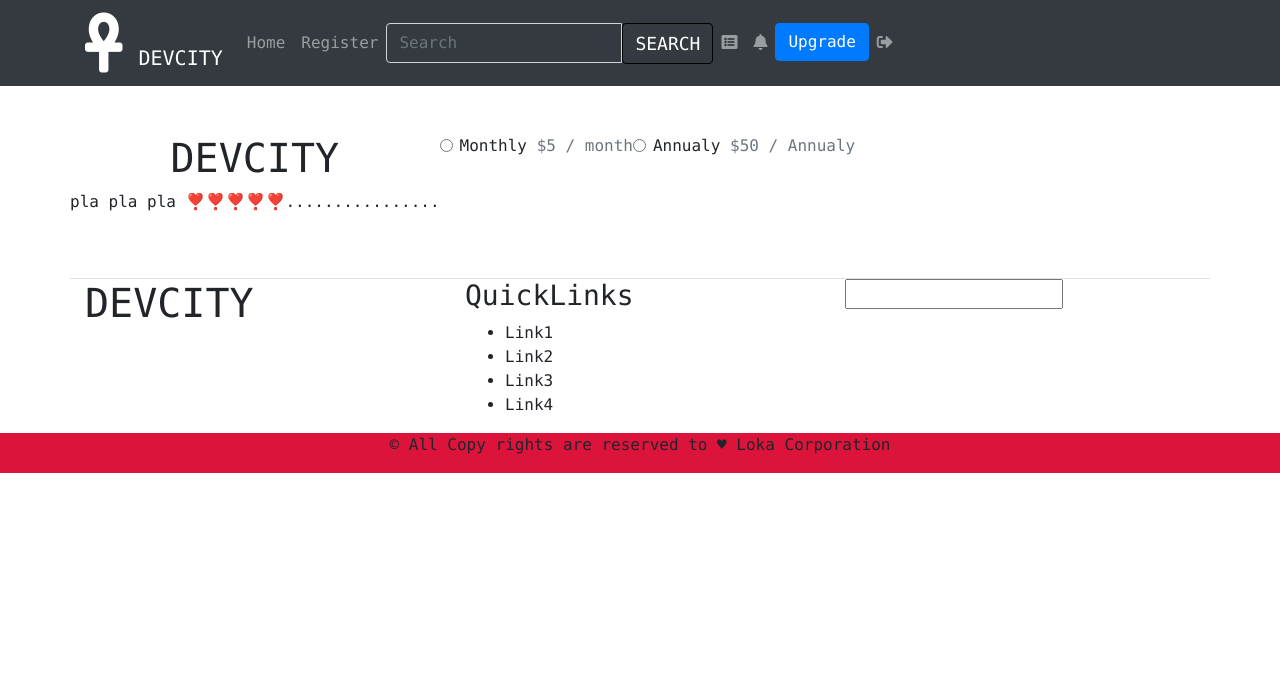
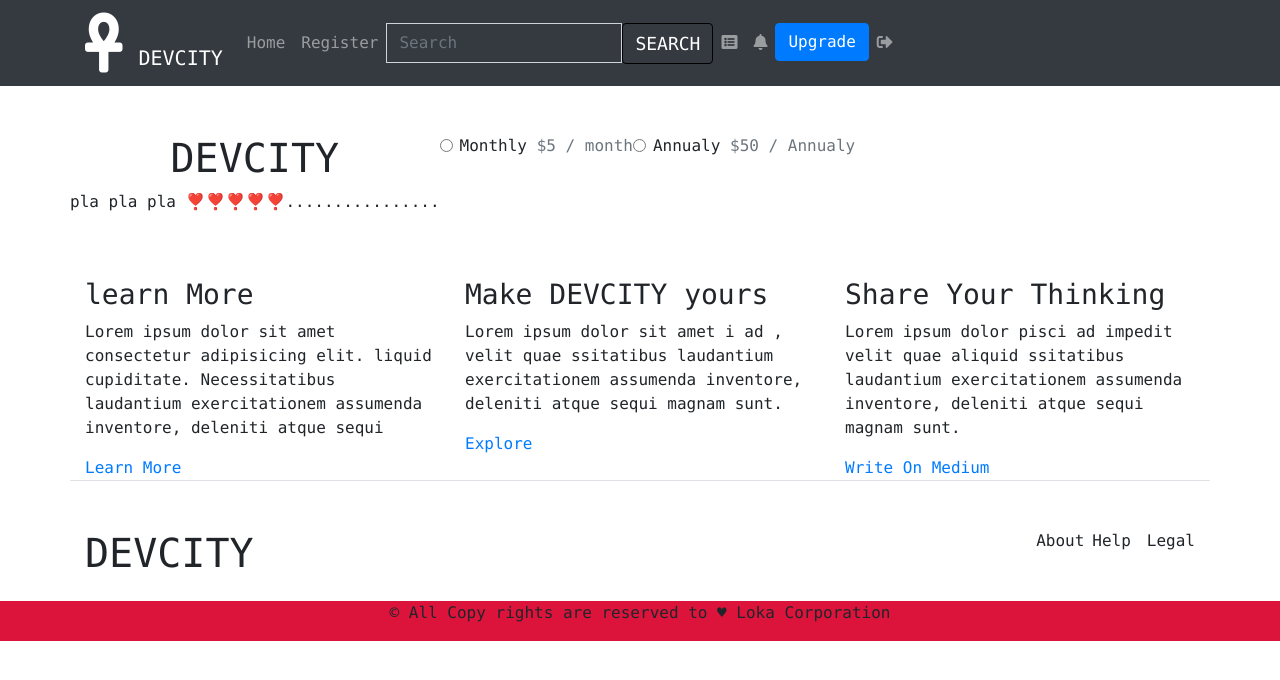
Before and after one commit to mhmdwSamir/developpercity, an Angular app in the folder web-client/: page /plan in a window 1280 px wide. Shown: the top 680 px of the page. Built offline with nearby package versions, Linux system fonts and the light colour scheme; a web font is replaced by a local one.

Commit message:
change footer style && add some enhancements

```diff
--- a/web-client/src/app/helpers/Validators/match-password.ts
+++ b/web-client/src/app/helpers/Validators/match-password.ts
@@ -9,8 +9,6 @@ export class MatchPassword {
 
     let password = control.get('password').value;
     let confirmPass = control.get('repeatPassword').value;
-
-
     return password === confirmPass ? null : { DontMatch: true }
   }
 }
--- a/web-client/src/app/shared/footer/footer.component.html
+++ b/web-client/src/app/shared/footer/footer.component.html
@@ -1,25 +1,39 @@
 <div class="container">
 
-    <div class="row border-top">
+    <div class="row border-bottom my-5">
         <div class="col-4">
-            <h1>DEVCITY</h1>
+            <h3>learn More </h3>
+            <p> Lorem ipsum dolor sit amet consectetur adipisicing elit. liquid cupiditate. Necessitatibus laudantium exercitationem assumenda inventore, deleniti atque sequi
+            </p>
+            <a routerLink="/more"> Learn More  </a>
         </div>
         <div class="col-4">
-            <h3>QuickLinks </h3>
-            <ul>
-                <li>Link1</li>
-                <li>Link2</li>
-                <li>Link3</li>
-                <li>Link4</li>
-            </ul>
+            <h3>Make DEVCITY yours </h3>
+            <p> Lorem ipsum dolor sit amet i ad , velit quae ssitatibus laudantium exercitationem assumenda inventore, deleniti atque sequi magnam sunt. </p>
+            <a routerLink="/explore"> Explore  </a>
         </div>
         <div class="col-4">
-            <input/>
+            <h3>Share Your Thinking </h3>
+            <p> Lorem ipsum dolor pisci ad impedit velit quae aliquid ssitatibus laudantium exercitationem assumenda inventore, deleniti atque sequi magnam sunt. </p>
+            <a routerLink="/write">Write On Medium </a>
+        </div>
+    </div>
+    <div class="row my-2">
+        <div class="col-6">
+            <h1> DEVCITY </h1>
+        </div>
+        <div class="col-6 text-right">
+            <ul class="list-inline">
+                <li class="list-inline-item mx-2">About</li>
+                <li class="list-inline-item">Help</li>
+                <li class="list-inline-item ml-2">Legal</li>
+
+            </ul>
         </div>
     </div>
 </div>
 
-<div class="s_footer">
+<div class="s_footer mt-3">
     <p class="text-center">
         &copy; All Copy rights are reserved to &hearts; Loka Corporation
     </p>
--- a/web-client/src/app/shared/input/input.component.html
+++ b/web-client/src/app/shared/input/input.component.html
@@ -1,6 +1,6 @@
 <div class="form-group">
     <label for="cardNumber">{{label}}</label>
-    <input [formControl]="control" type="text" class="form-control" id="cardNumber" [placeholder]="placeholder" [ngClass]="{ 'is-invalid':control.errors && control.touched }" />
+    <input [formControl]="control" type="text" class="form-control" [placeholder]="placeholder" [ngClass]="{ 'is-invalid':control.errors && control.touched && control.dirty }" />
 </div>
 
 
@@ -9,5 +9,6 @@
     <p *ngIf="control.errors.required" class="error"> ** {{label}} Feild Is Required </p>
     <p *ngIf="control.errors.minlength" class="error"> ** {{label}} Should be at least 16 Number </p>
     <p *ngIf="control.errors.maxlength" class="error"> ** {{label}} Should be at most 16 Number </p>
+    <p *ngIf="control.errors.email" class="error"> ** Email Should be Valid </p>
     <p *ngIf="control.errors.pattern" class="error"> ** Invalid Format ☠️☠️ </p>
 </ng-container>
--- a/web-client/src/styles.scss
+++ b/web-client/src/styles.scss
@@ -5,3 +5,11 @@
 * {
     font-family: monaco;
 }
+
+input {
+    outline: 0;
+    border-radius: 0 !important;
+    &:focus {
+        outline: none;
+    }
+}
```
